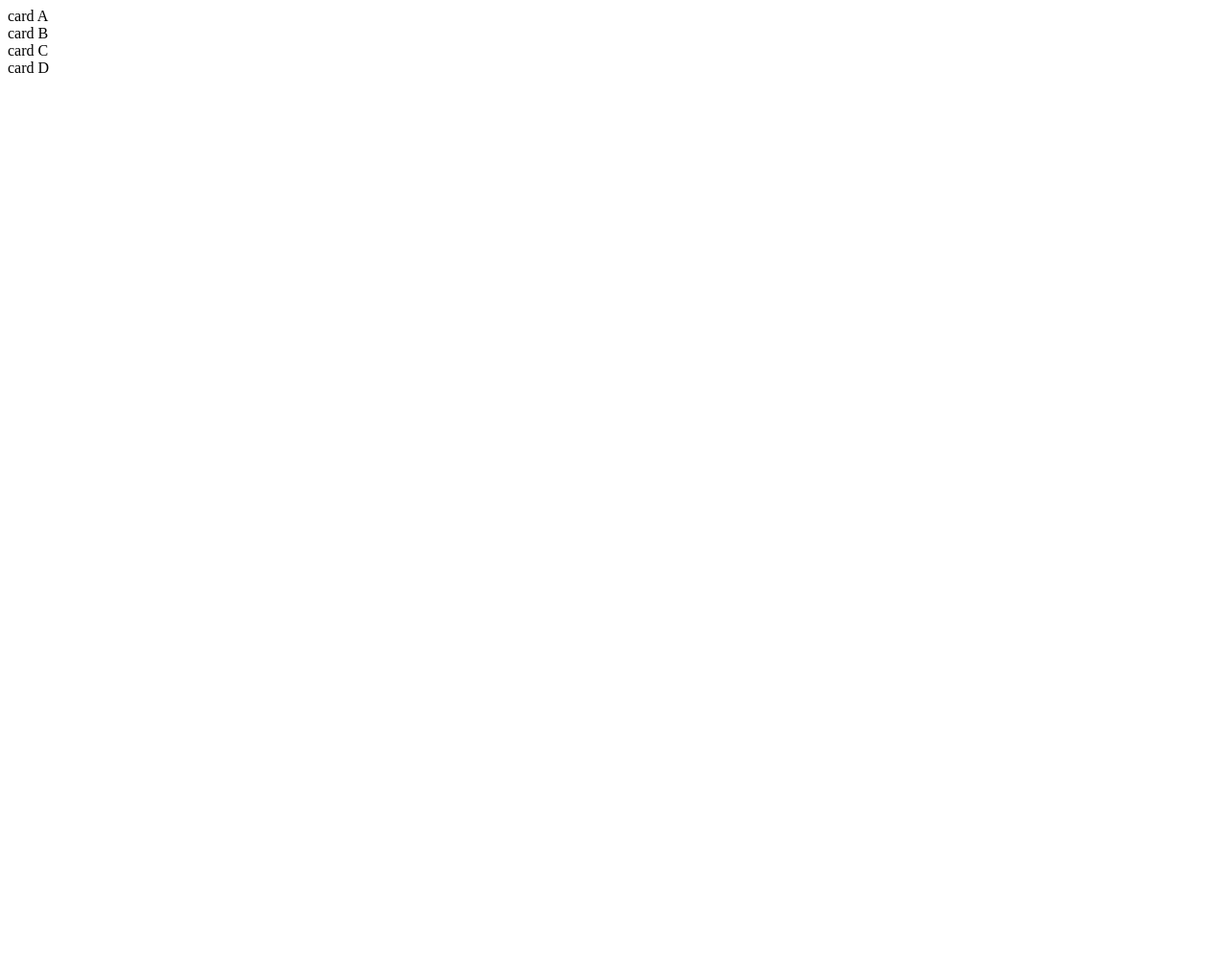
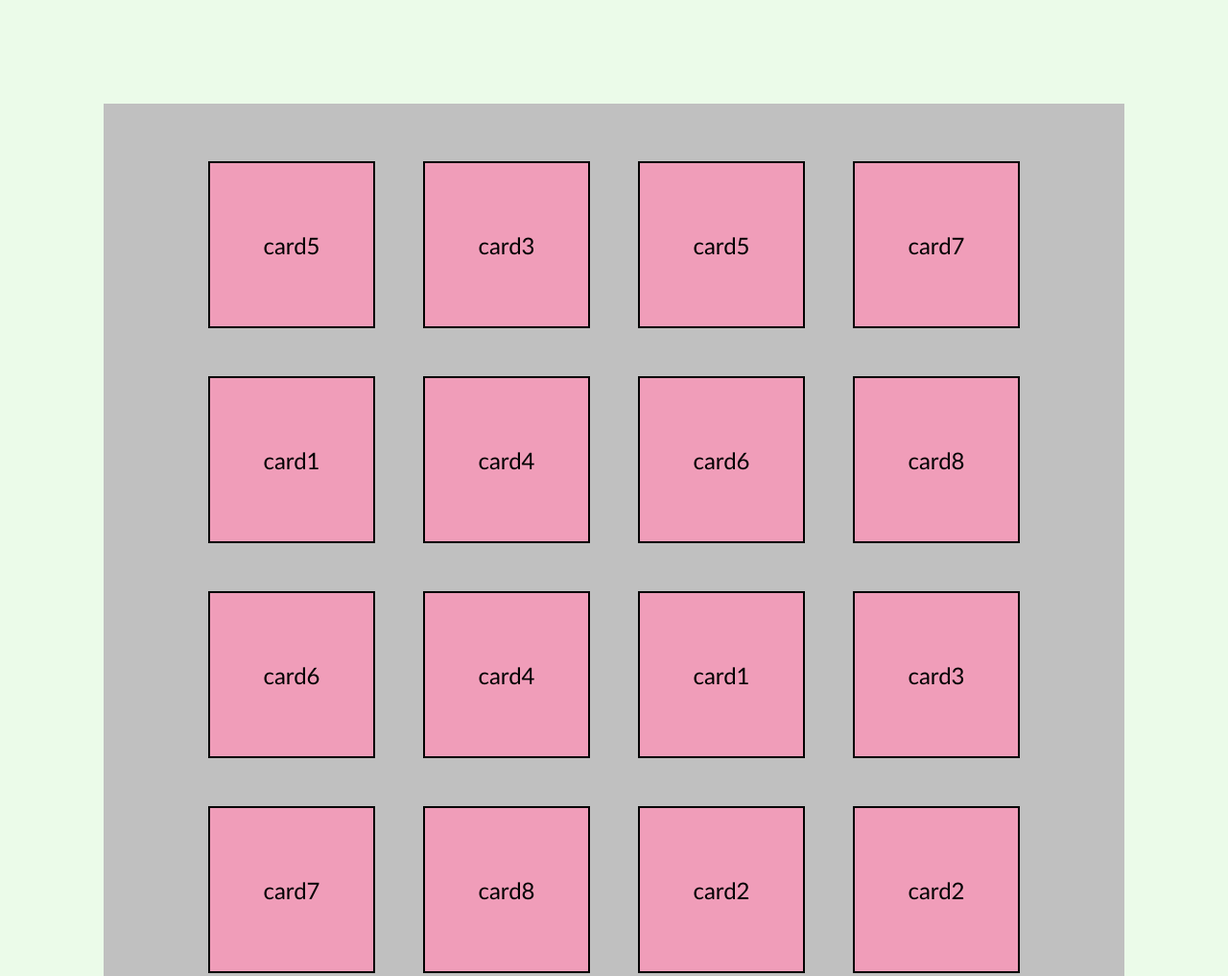
Before and after one commit to batyashitrit/Memory-Game-UPDATE, a plain HTML site: page index.html in a window 1280 px wide. Shown: the top 1017 px of the page at 96% size. Before the commit the page ends 800 px from the top, so only its background shows below. Drawn offline with Linux system fonts and the light colour scheme.

Commit message:
new design
add style and 2 cards

```diff
--- a/game_logic.js
+++ b/game_logic.js
@@ -0,0 +1,33 @@
+let cards = ["card1","card2","card3", "card4", "card5","card6","card7","card8"]
+let cards2 = cards.concat(cards)
+let shuffled = []
+
+// function shuffle(array) {
+//     let shuffled = array
+//     shuffled.sort(() => Math.random() - 0.5);
+//   }
+
+// shuffle(cards)
+// console.log(cards)
+
+function shuffle(arr){
+    for(i = 0; i<= arr.length; i++){
+    let counter = Math.floor(Math.random()*(arr.length))
+        shuffled.push(arr[counter])
+        arr.splice(counter,1)
+        i = 0
+    }
+    }
+
+function addchild(arr){
+let board = document.getElementById("game-table")
+for(x of arr){
+    let elem = document.createElement("div")
+elem.innerText = x
+board.appendChild(elem)
+elem.className = "card"
+}
+}
+
+shuffle(cards2)
+addchild(shuffled)
--- a/index.html
+++ b/index.html
@@ -5,13 +5,61 @@
     <meta http-equiv="X-UA-Compatible" content="IE=edge">
     <meta name="viewport" content="width=device-width, initial-scale=1.0">
     <title>Document</title>
+    <style>
+    body{
+        background-color: rgb(235, 251, 233);
+        display: flex;
+        justify-content: center;
+        padding: 100px;
+    }
+    #game-table{
+        padding: 50px;
+        flex-wrap: wrap;
+        justify-content: center;
+        display: flex;
+        background-color: silver;
+        gap: 30px;
+        width: 1000px;
+
+    }
+    .card{
+       background-color: rgb(240, 157, 185);
+       margin: 10px;
+       width: 50px; height: 50px;
+       display: inline-flex;
+       /* border-radius: 4px; */
+       border: 2px solid;
+       padding: 60px;
+       /* height: 700px;   */
+       display: flex;
+       justify-content: center;
+       align-items: center;
+       font-family:'Trebuchet MS', 'Lucida Sans Unicode', 'Lucida Grande', 'Lucida Sans', Arial, sans-serif;
+       font-size: x-large;
+        }
+    .card:hover{
+        background-color: rgb(239, 62, 115);
+        cursor: pointer;
+    }
+
+     </style>
 </head>
 <body>
     <div id="game-table">
-        <div>card A</div>
-        <div>card B</div>
-        <div>card C</div>
-        <div>card D</div>
+
+        <!-- <div class = "card">card1</div>
+        <div class = "card">card1</div>
+        <div class = "card">card2</div>
+        <div class = "card">card2</div>
+        <div class = "card">card3</div>
+        <div class = "card">card3</div>
+        <div class = "card">card4</div>
+        <div class = "card">card4</div>
+        <div class = "card">card5</div>
+        <div class = "card">card5</div>
+        <div class = "card">card6</div>
+        <div class = "card">card6</div> -->
+
     </div>
 
     <script src = "game_logic.js"></script>
```
